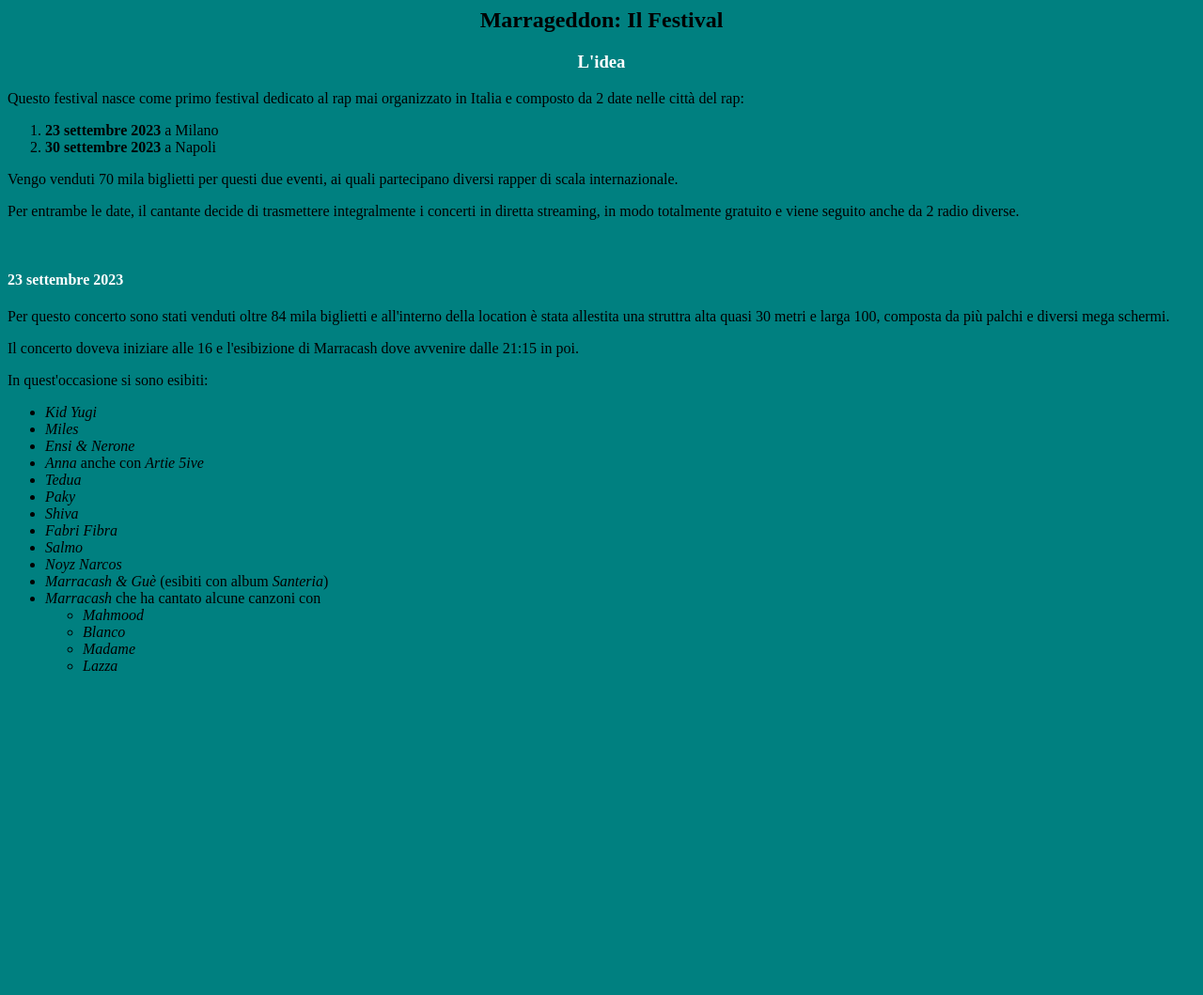
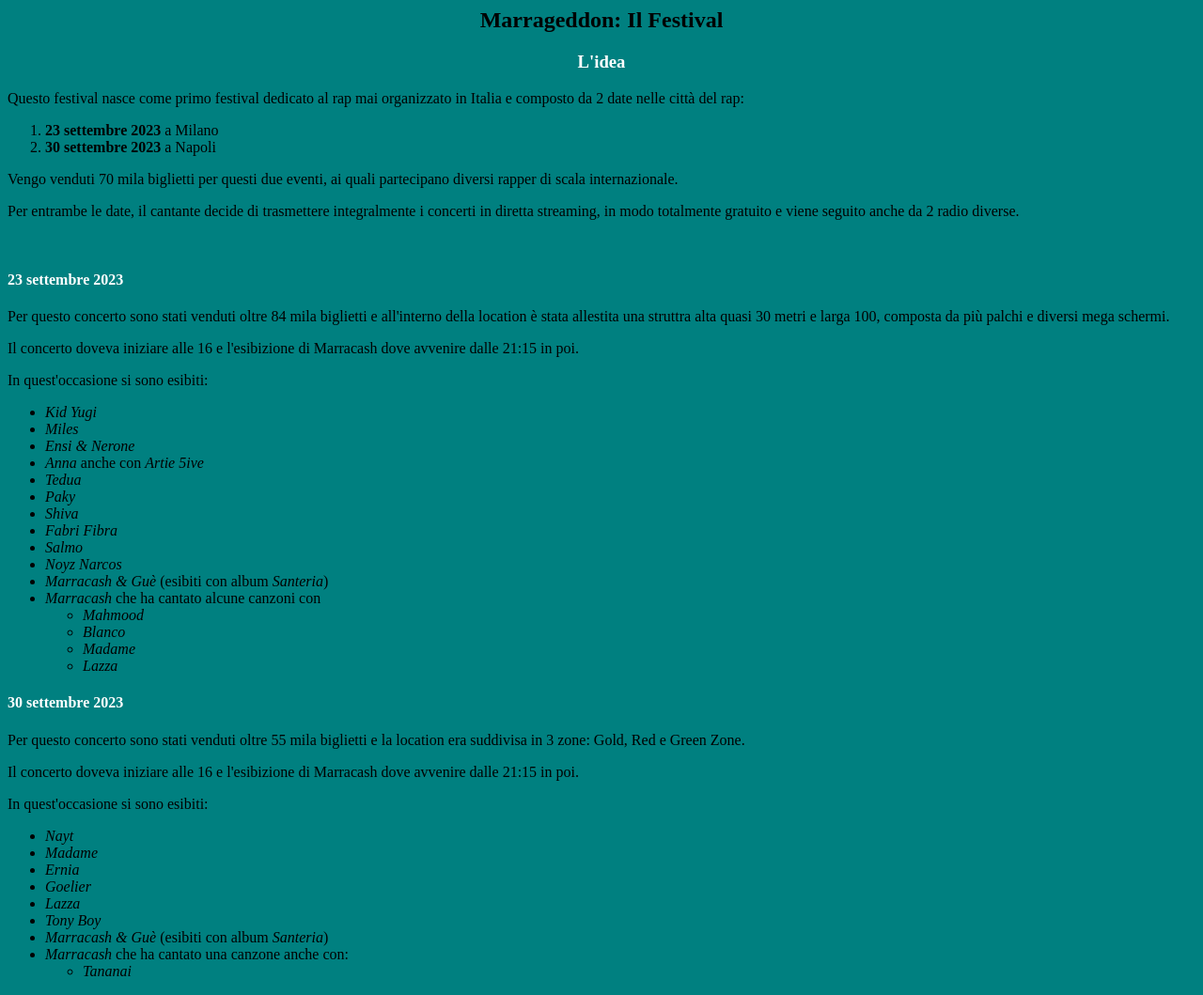
Before and after one commit to chiaracecchinato/festival, a plain HTML site: page index.html in a window 1280 px wide. Shown: the whole page at 94% size. Before the commit the page ends 800 px from the top, so only its background shows below. Drawn offline with Linux system fonts and the light colour scheme.

Commit message:
add changes second date

```diff
--- a/index.html
+++ b/index.html
@@ -52,7 +52,24 @@
           <li><i>Lazza</i></li>
         </ul>
         </li>
+      </ul>
 
+      <h4 style="color:white">30 settembre 2023</h4>
+      <p>Per questo concerto sono stati venduti oltre 55 mila biglietti e la location era suddivisa in 3 zone: Gold, Red e Green Zone.</p>
+      <p>Il concerto doveva iniziare alle 16 e l'esibizione di Marracash dove avvenire dalle 21:15 in poi.</p>
+      <p>In quest'occasione si sono esibiti:</p>
+      <ul>
+        <li><i>Nayt</i></li>
+        <li><i>Madame</i></li>
+        <li><i>Ernia</i></li>
+        <li><i>Goelier</i></li>
+        <li><i>Lazza</i></li>
+        <li><i>Tony Boy</i></li>
+        <li><i>Marracash & Guè</i> (esibiti con album <i>Santeria</i>)</li>
+        <li><i>Marracash</i> che ha cantato una canzone anche con: <ul>
+          <li><i>Tananai</i></li>
+        </ul>
+        </li>
       </ul>
     </body>
 
```
